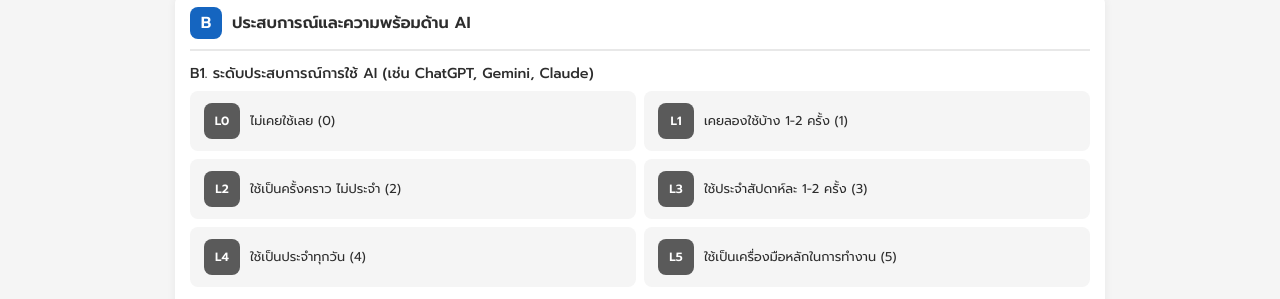
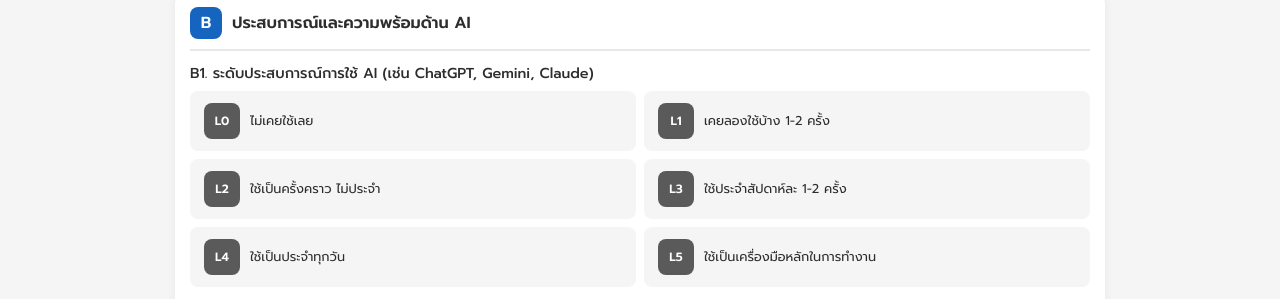
Before and after one commit to Project-Management-Hub/Siphya_Survey, a plain HTML site: page index.html in a window 1280 px wide. Both pictures are taken after a click on the button "ถัดไป →". Shown: the part 184-483 px from the top of the page. Drawn offline with Linux system fonts and the light colour scheme.

Commit message:
Update index.html

```diff
--- a/index.html
+++ b/index.html
@@ -458,27 +458,27 @@
                         <div class="level-options">
                             <div class="level-option" onclick="selectLevel(this, 0)">
                                 <div class="level-badge">L0</div>
-                                <div class="option-content"><div class="option-title">ไม่เคยใช้เลย (0)</div></div>
+                                <div class="option-content"><div class="option-title">ไม่เคยใช้เลย</div></div>
                             </div>
                             <div class="level-option" onclick="selectLevel(this, 1)">
                                 <div class="level-badge">L1</div>
-                                <div class="option-content"><div class="option-title">เคยลองใช้บ้าง 1-2 ครั้ง (1)</div></div>
+                                <div class="option-content"><div class="option-title">เคยลองใช้บ้าง 1-2 ครั้ง</div></div>
                             </div>
                             <div class="level-option" onclick="selectLevel(this, 2)">
                                 <div class="level-badge">L2</div>
-                                <div class="option-content"><div class="option-title">ใช้เป็นครั้งคราว ไม่ประจำ (2)</div></div>
+                                <div class="option-content"><div class="option-title">ใช้เป็นครั้งคราว ไม่ประจำ</div></div>
                             </div>
                             <div class="level-option" onclick="selectLevel(this, 3)">
                                 <div class="level-badge">L3</div>
-                                <div class="option-content"><div class="option-title">ใช้ประจำสัปดาห์ละ 1-2 ครั้ง (3)</div></div>
+                                <div class="option-content"><div class="option-title">ใช้ประจำสัปดาห์ละ 1-2 ครั้ง</div></div>
                             </div>
                             <div class="level-option" onclick="selectLevel(this, 4)">
                                 <div class="level-badge">L4</div>
-                                <div class="option-content"><div class="option-title">ใช้เป็นประจำทุกวัน (4)</div></div>
+                                <div class="option-content"><div class="option-title">ใช้เป็นประจำทุกวัน</div></div>
                             </div>
                             <div class="level-option" onclick="selectLevel(this, 5)">
                                 <div class="level-badge">L5</div>
-                                <div class="option-content"><div class="option-title">ใช้เป็นเครื่องมือหลักในการทำงาน (5)</div></div>
+                                <div class="option-content"><div class="option-title">ใช้เป็นเครื่องมือหลักในการทำงาน</div></div>
                             </div>
                         </div>
                     </div>
```
